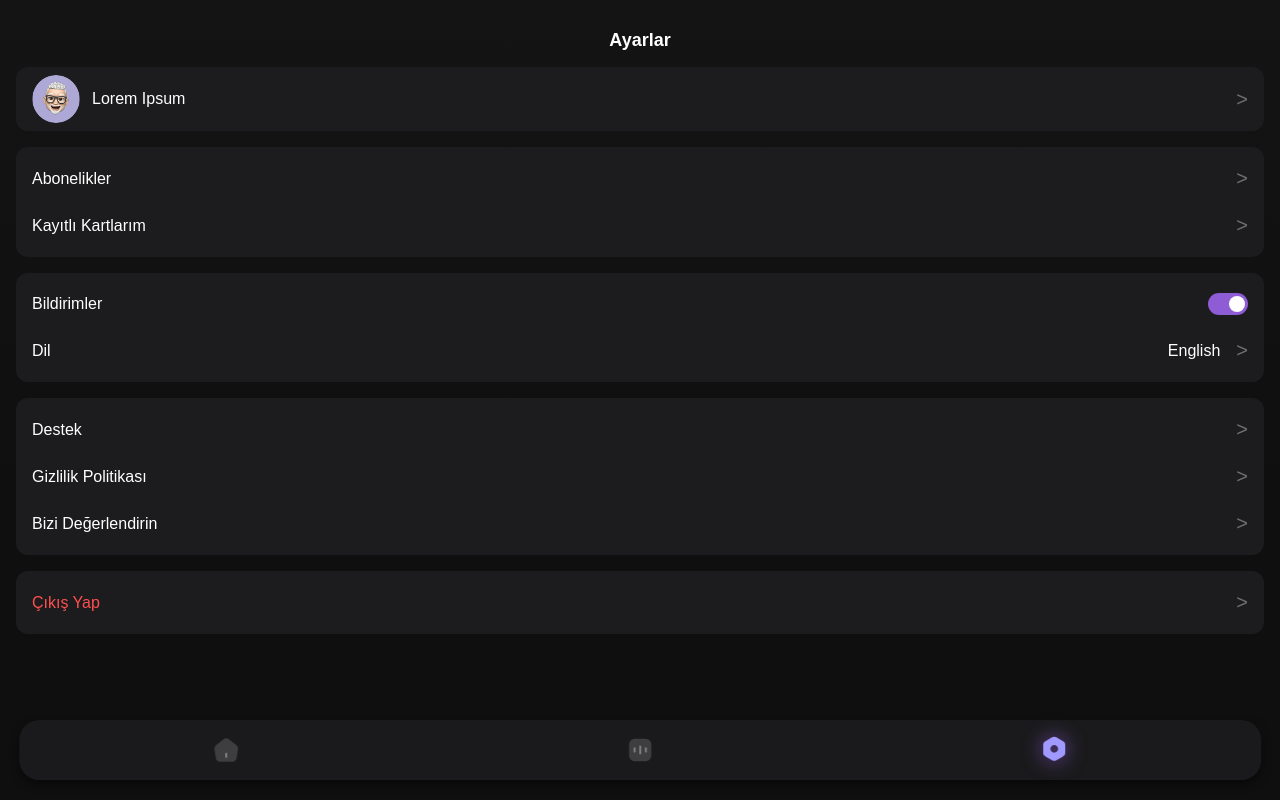
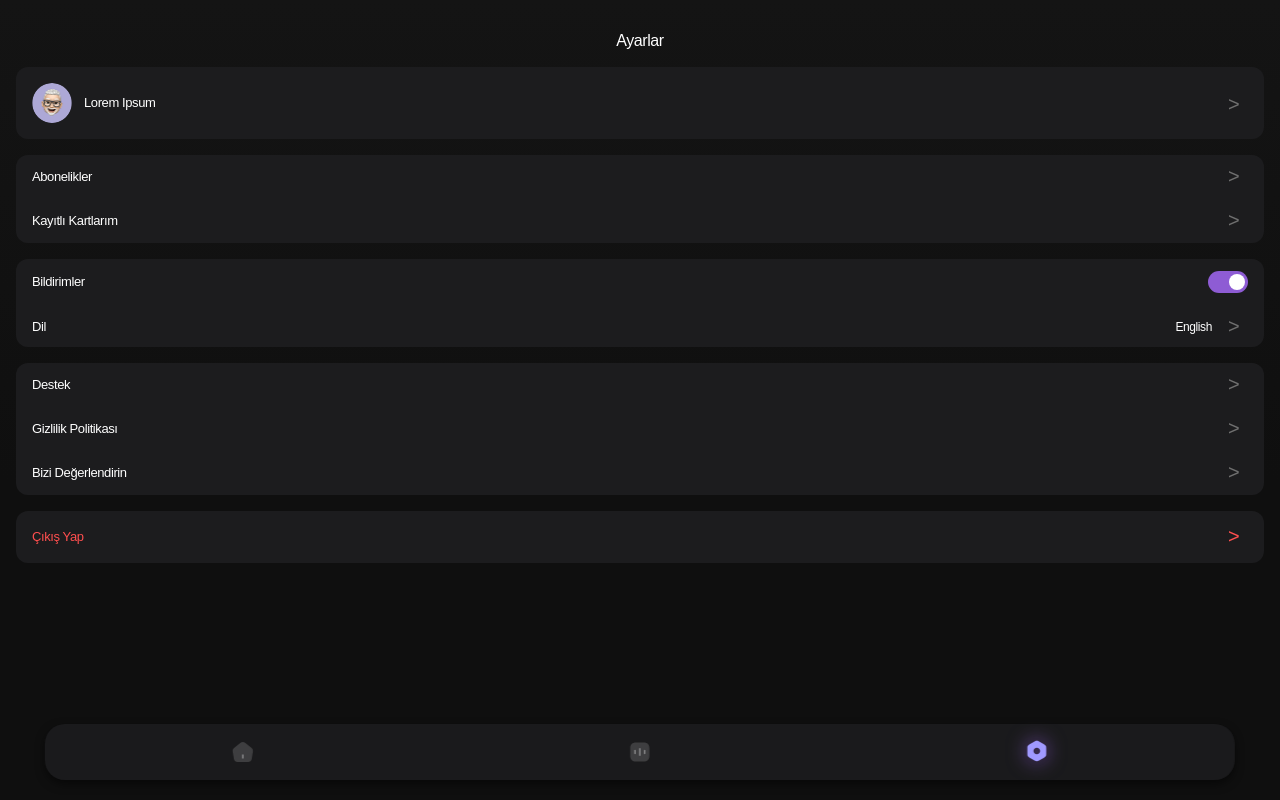
Before and after one commit to seolargo/eterna-case, a plain HTML site: page components/ayarlar/index.html in a window 1280 px wide. Drawn offline with Linux system fonts and the light colour scheme.

Commit message:
strict styles are added

```diff
--- a/components/ayarlar/index.html
+++ b/components/ayarlar/index.html
@@ -28,7 +28,7 @@
                 <span class="settings-page__chevron">&gt;</span>
             </div>
 
-            <div class="settings-page__card">
+            <div class="settings-page__card first-card">
                 <div class="settings-page__item">
                     <span>Abonelikler</span>
                     <span class="settings-page__chevron">&gt;</span>
@@ -39,7 +39,7 @@
                 </div>
             </div>
 
-            <div class="settings-page__card">
+            <div class="settings-page__card first-card">
                 <div class="settings-page__item">
                     <span>Bildirimler</span>
                     <label class="settings-page__switch">
@@ -56,7 +56,7 @@
                 </div>
             </div>
 
-            <div class="settings-page__card">
+            <div class="settings-page__card second-card">
                 <div class="settings-page__item">
                     <span>Destek</span>
                     <span class="settings-page__chevron">&gt;</span>
@@ -72,9 +72,9 @@
             </div>
 
             <div class="settings-page__card settings-page__card--logout">
-                <div class="settings-page__item settings-page__item--logout">
+                <div class="settings-page__item settings-page__item--logout third-card">
                     <span>Çıkış Yap</span>
-                    <span class="settings-page__chevron">&gt;</span>
+                    <span class="settings-page__chevron" style="color: #ff4f4f">&gt;</span>
                 </div>
             </div>
         </div>
--- a/components/ayarlar/styles.css
+++ b/components/ayarlar/styles.css
@@ -22,23 +22,42 @@ body {
 .settings-page__header {
   text-align: center;
   margin-top: 30px;
+
+  height: 21px;
 }
 
 .settings-page__title {
-  font-size: 18px;
+  /* font-family: Inter; */
+  font-size: 16px;
+  font-weight: 400;
+  line-height: 21px;
+  letter-spacing: -0.4000000059604645px;
+  text-align: center;
+  text-underline-position: from-font;
+  text-decoration-skip-ink: none;
 }
 
 .settings-page__card {
   background: #1c1c1e;
   border-radius: 12px;
   margin: 16px;
-  padding: 8px 16px;
+  padding: 0px 16px;
+}
+
+.first-card {
+  height: 88px;
+}
+
+.second-card {
+  height: 132px;
 }
 
 .settings-page__card--profile {
   display: flex;
   justify-content: space-between;
   align-items: center;
+
+  height: 72px;
 }
 
 .settings-page__profile-left {
@@ -48,19 +67,30 @@ body {
 }
 
 .settings-page__avatar {
-  width: 48px;
-  height: 48px;
+  width: 40px;
+  height: 40px;
   border-radius: 50%;
   object-fit: cover;
 }
 
 .settings-page__name {
-  font-size: 16px;
+  height: 18px;
+  /* font-family: Inter; */
+  font-size: 13px;
+  font-weight: 500;
+  line-height: 18px;
+  letter-spacing: -0.4000000059604645px;
+  text-align: left;
+  text-underline-position: from-font;
+  text-decoration-skip-ink: none;
 }
 
 .settings-page__chevron {
   color: #6f6f6f;
   font-size: 20px;
+
+  width: 20px;
+  height: 20px;
 }
 
 .settings-page__item {
@@ -68,6 +98,15 @@ body {
   justify-content: space-between;
   align-items: center;
   padding: 12px 0;
+
+  /* font-family: Inter; */
+  font-size: 13px;
+  font-weight: 400;
+  line-height: 18px;
+  letter-spacing: -0.4000000059604645px;
+  text-align: left;
+  text-underline-position: from-font;
+  text-decoration-skip-ink: none;
 }
 
 .settings-page__item:last-child {
@@ -76,6 +115,12 @@ body {
 
 .settings-page__card--logout {
   background: #1c1c1e;
+
+  height: 52px;
+}
+
+.third-card {
+  padding: 16px 0px;
 }
 
 .settings-page__item--logout span:first-child {
@@ -131,6 +176,14 @@ body {
   display: flex;
   align-items: center;
   gap: 16px;
+
+  /* font-family: Poppins; */
+  font-size: 12px;
+  font-weight: 400;
+  line-height: 18px;
+  text-align: left;
+  text-underline-position: from-font;
+  text-decoration-skip-ink: none;
 }
 
 .bottom-nav {
@@ -139,8 +192,8 @@ body {
   left: 50%;
   transform: translateX(-50%);
   background: rgba(28, 28, 30, 0.9);
-  height: 60px;
-  width: 97%;
+  height: 56px;
+  width: 93%;
   border-radius: 20px;
   display: flex;
   justify-content: space-around;
@@ -162,8 +215,8 @@ body {
 }
 
 .bottom-nav__icon {
-  width: 28px;
-  height: 28px;
+  width: 24px;
+  height: 24px;
   transition: transform 0.3s ease;
 }
 
```
Also changed, not shown: components/abonelik/index.html (+1 -1 lines), components/abonelik/styles.css (+68 -14 lines), components/profil_bilgileri/index.html (+1 -1 lines), components/profil_bilgileri/styles.css (+36 -14 lines).
